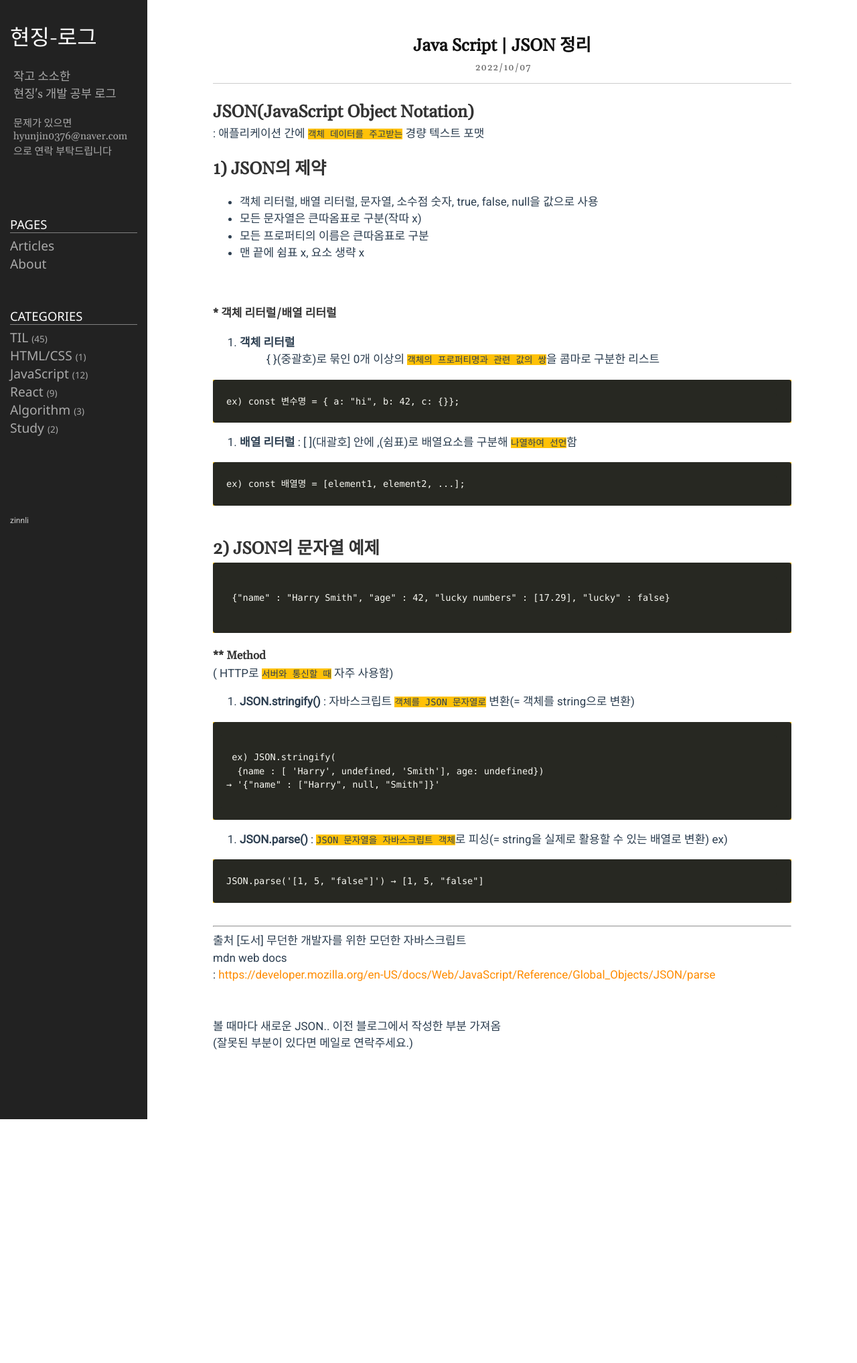
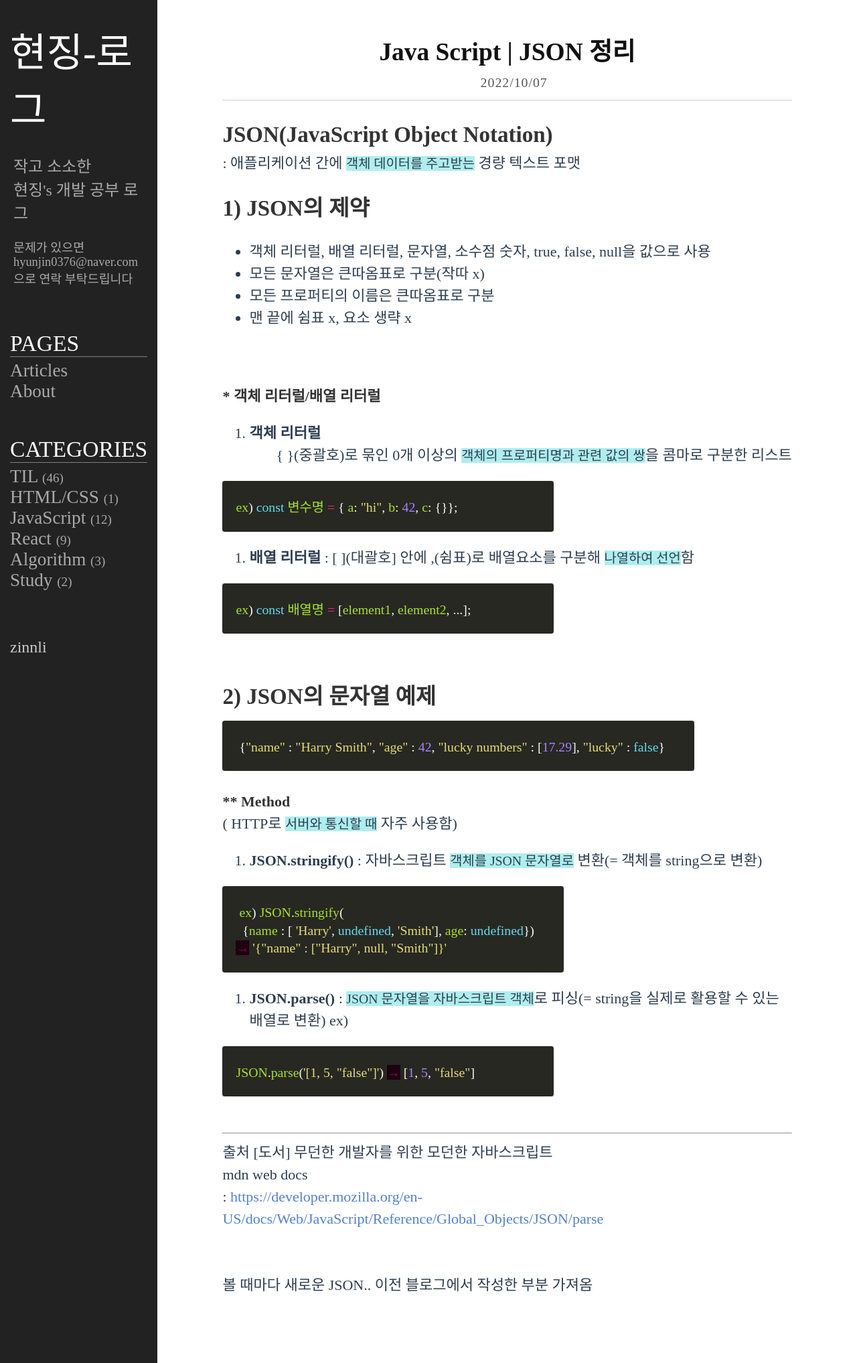
Before and after one commit to zinnli/zinnli.github.io, a Jekyll site: the page built from _posts/2022-10-07-JavaScript_JSON_02.markdown, in a window 1280 px wide. Shown: the whole page at 67% size. Built offline with Jekyll 4.4.1, drawn with Linux system fonts in a browser that asks for light colours; some web fonts are replaced; before the commit the page ends 1671 px from its top, so only the background shows below that.

Commit message:
WIL + 전체 레이아웃 수정

````diff
--- a/_posts/2022-10-07-JavaScript_JSON_02.markdown
+++ b/_posts/2022-10-07-JavaScript_JSON_02.markdown
@@ -11,26 +11,26 @@ category: JavaScript
 
 ## **1) JSON의 제약**
 
--    객체 리터럴, 배열 리터럴, 문자열, 소수점 숫자, true, false, null을 값으로 사용
+- 객체 리터럴, 배열 리터럴, 문자열, 소수점 숫자, true, false, null을 값으로 사용
 
--    모든 문자열은 큰따옴표로 구분(작따 x)
--    모든 프로퍼티의 이름은 큰따옴표로 구분
--    맨 끝에 쉼표 x, 요소 생략 x
+- 모든 문자열은 큰따옴표로 구분(작따 x)
+- 모든 프로퍼티의 이름은 큰따옴표로 구분
+- 맨 끝에 쉼표 x, 요소 생략 x
 
 <br/>
 
 #### **\* 객체 리터럴/배열 리터럴**
 
-1.   **객체 리터럴**
-     : { }(중괄호)로 묶인 0개 이상의 `객체의 프로퍼티명과 관련 값의 쌍`을 콤마로 구분한 리스트
+1.  **객체 리터럴**
+    : { }(중괄호)로 묶인 0개 이상의 `객체의 프로퍼티명과 관련 값의 쌍`을 콤마로 구분한 리스트
 
-```
+```javascript
 ex) const 변수명 = { a: "hi", b: 42, c: {}};
 ```
 
 2. **배열 리터럴** : [ ](대괄호] 안에 ,(쉼표)로 배열요소를 구분해 `나열하여 선언`함
 
-```
+```javascript
 ex) const 배열명 = [element1, element2, ...];
 ```
 
@@ -38,10 +38,8 @@ ex) const 배열명 = [element1, element2, ...];
 
 ## **2) JSON의 문자열 예제**
 
-```
-
+```javascript
  {"name" : "Harry Smith", "age" : 42, "lucky numbers" : [17.29], "lucky" : false}
-
 ```
 
 #### **\*\* Method**
@@ -50,18 +48,16 @@ ex) const 배열명 = [element1, element2, ...];
 
 1. **JSON.stringify()** : 자바스크립트 `객체를 JSON 문자열로` 변환(= 객체를 string으로 변환)
 
-```
-
+```javascript
  ex) JSON.stringify(
   {name : [ 'Harry', undefined, 'Smith'], age: undefined})
 → '{"name" : ["Harry", null, "Smith"]}'
-
 ```
 
 2. **JSON.parse()** : `JSON 문자열을 자바스크립트 객체`로 피싱(= string을 실제로 활용할 수 있는 배열로 변환)
    ex)
 
-```
+```javascript
 JSON.parse('[1, 5, "false"]') → [1, 5, "false"]
 ```
 
@@ -77,5 +73,3 @@ JSON.parse('[1, 5, "false"]') → [1, 5, "false"]
 <br/>
 볼 때마다 새로운 JSON.. 이전 블로그에서 작성한 부분 가져옴
 <br/>
-
-(잘못된 부분이 있다면 메일로 연락주세요.)
--- a/public/css/style.css
+++ b/public/css/style.css
@@ -1,6 +1,21 @@
 @import url(//fonts.googleapis.com/css?family=Ubuntu:500&subset=latin,latin-ext);
 @import url("https://fonts.googleapis.com/css?family=Gelasio|Kulim+Park|Nanum+Myeongjo|Nanum+Gothic|Noto+Sans|Noto+Sans+KR|Roboto&display=swap");
 @import url(syntax/monokai.css);
+
+@font-face {
+  font-family: "SeoulNamsanM";
+  src: url("https://cdn.jsdelivr.net/gh/projectnoonnu/noonfonts_two@1.0/SeoulNamsanM.woff")
+    format("woff");
+  font-weight: normal;
+  font-style: normal;
+}
+@font-face {
+  font-family: "GangwonEduSaeeum_OTFMediumA";
+  src: url("https://cdn.jsdelivr.net/gh/projectnoonnu/noonfonts_2201-2@1.0/GangwonEduSaeeum_OTFMediumA.woff")
+    format("woff");
+  font-weight: normal;
+  font-style: normal;
+}
 
 :root {
   --blue: #007bff;
@@ -29,7 +44,7 @@
   --breakpoint-md: 768px;
   --breakpoint-lg: 992px;
   --breakpoint-xl: 1200px;
-  --font-family-sans-serif: "Roboto", "Nanum Gothic";
+  --font-family-sans-serif: "GangwonEduSaeeum_OTFMediumA";
   --font-family-serif: "Nanum Myeongjo";
 }
 
@@ -58,7 +73,7 @@ body {
   height: 100%;
   margin: 0;
   padding: 0;
-  font-family: "Gelasio", "Nanum Myeongjo", serif;
+  font-family: var(--font-family-sans-serif);
   color: #2c3e50;
 }
 
@@ -82,8 +97,8 @@ pre {
 }
 
 code {
-  font-family: "Menlo", "Consolas", monospace;
-  font-size: 0.8em;
+  font-family: var(--font-family-sans-serif);
+  font-size: 0.9em;
   margin: 0px;
 }
 
@@ -121,20 +136,20 @@ code {
 }
 
 .sidebar-brand > a {
-  font-size: 200%;
-  font-family: "Gelasio";
+  font-size: 370%;
+  font-family: var(--font-family-sans-serif);
   color: #fff;
   margin-top: 50px;
 }
 
 .lead {
-  font-size: 110%;
+  font-size: 150%;
   margin: 0 5px;
   color: #aaa;
 }
 
 .sidebar-header {
-  margin-bottom: 50px;
+  margin-bottom: 30px;
 }
 
 .sidebar-nav {
@@ -142,22 +157,22 @@ code {
 }
 
 .nav-title {
-  font-size: 115%;
-  font-family: "Noto Sans";
+  font-size: 210%;
+  font-family: var(--font-family-sans-serif);
   text-transform: uppercase;
   border-bottom: 1px solid gray;
   margin-bottom: 5px;
 }
 
 a.nav-item {
-  font-size: 120%;
-  font-family: "Noto Sans";
+  font-size: 170%;
+  font-family: var(--font-family-sans-serif);
   text-transform: capitalize;
   color: #aaa;
 }
 
 a.nav-item:hover {
-  color: #777;
+  color: #5581ca;
 }
 
 .badge {
@@ -175,7 +190,7 @@ a.nav-item:hover {
 
 .post-link {
   margin-left: 10px;
-  font-size: 110%;
+  font-size: 115%;
   color: #333;
 }
 
@@ -210,21 +225,21 @@ article .share .twitter:hover {
 
 article .share .facebook:hover {
   color: #43609c;
-  border-color: #43609c;
+  border-color: #0e273b;
 }
 article .share .gplus:hover {
-  color: #c13929;
-  border-color: #c13929;
+  color: #5581ca;
+  border-color: #0e273b;
 }
 
 .page-header {
-  color: #e74c3c;
+  color: #5581ca;
   text-shadow: 1px 1px 1px rgba(150, 150, 150, 1);
 }
 
 article {
   padding: 0 5% 0;
-  font-size: 17px;
+  font-size: 22px;
   margin-bottom: 100px;
   line-height: 1.5;
 }
@@ -255,10 +270,10 @@ p {
   margin-bottom: 0;
 }
 article p {
-  font-family: "Roboto", "Nanum Gothic";
+  font-family: var(--font-family-sans-serif);
 }
 article li {
-  font-family: "Roboto", "Nanum Gothic";
+  font-family: var(--font-family-sans-serif);
 }
 article h1,
 article h2,
@@ -275,13 +290,13 @@ article.home h1 a,
 article.home h2 a,
 article.home h3 a,
 article.home h4 a {
-  color: #f2756a;
+  color: #5581ca;
 }
 article.home h1 a:hover,
 article.home h2 a:hover,
 article.home h3 a:hover,
 article.home h4 a:hover {
-  color: #e74c3c;
+  color: #5581ca;
 }
 
 header.post-header {
@@ -296,7 +311,7 @@ header.home {
 }
 
 .post-title {
-  font-size: 1.5em;
+  font-size: 1.7em;
   color: #111;
   font-weight: bold;
 }
@@ -305,7 +320,7 @@ header.home {
   text-transform: uppercase;
   color: #555;
   letter-spacing: 1px;
-  font-size: 0.8em;
+  font-size: 0.9em;
   display: inline-block;
   width: 80px;
 }
@@ -317,14 +332,14 @@ header.home {
 
 footer {
   padding-top: 15px;
-  font-family: "Ubuntu";
+  font-family: var(--font-family-sans-serif);
 }
 
 .sidebar-footer {
-  margin-top: 100px;
-  font-size: 0.75em;
+  margin-top: 50px;
+  font-size: 1.5em;
   font-weight: lighter;
-  font-family: "Roboto";
+  font-family: var(--font-family-sans-serif);
   line-height: 1.5;
 }
 
@@ -334,7 +349,7 @@ footer {
 
 /* 현진추가 */
 .lead:last-child {
-  font-size: 95%;
+  font-size: 115%;
 }
 
 .post-content h3 {
@@ -347,36 +362,36 @@ footer {
 .post-lit-deco {
   list-style-type: none;
   margin-left: -10px;
-  font-size: 15px;
+  font-size: 18px;
 }
 summary a .name,
 summary a .badge {
   margin-left: 5px;
 }
 summary::marker {
-  font-family: "Gelasio", "Nanum Myeongjo", serif;
+  font-family: var(--font-family-sans-serif);
   color: #555555;
-  font-size: 15px;
+  font-size: 18px;
 }
 .post-content summary a .name {
-  font-family: "Gelasio", "Nanum Myeongjo", serif;
+  font-family: var(--font-family-sans-serif);
   color: #111;
-  font-size: 1em;
+  font-size: 0.8em;
   font-weight: bold;
 }
 .post-content summary a .badge {
-  font-family: "Gelasio", "Nanum Myeongjo", serif;
+  font-family: var(--font-family-sans-serif);
   color: #555;
-  font-size: 0.5em;
+  font-size: 0.6em;
   font-weight: bold;
 }
 
 summary a.nav-item:hover {
-  color: #ff8c00;
+  color: #5581ca;
 }
 
 .highlighter-rouge {
-  background-color: #ffc107;
+  background-color: #afeeee;
 }
 
 .highlight {
@@ -387,7 +402,7 @@ article table {
   width: 80%;
   border: 1px solid #444444;
   border-collapse: collapse;
-  font-family: "Roboto", "Nanum Gothic";
+  font-family: var(--font-family-sans-serif);
 }
 tr,
 th,
@@ -395,7 +410,7 @@ td {
   border: 1px solid #444444;
   padding: 5px 10px;
   box-sizing: border-box;
-  font-family: "Roboto", "Nanum Gothic";
+  font-family: var(--font-family-sans-serif);
 }
 .language-java,
 .language-javascript,
@@ -408,13 +423,30 @@ td {
 }
 
 a {
-  color: #ff8c00;
+  color: #5581ca;
 }
 
 .content {
   /*margin-left: 180px;*/
   flex: 1 1 auto;
   padding: 0px 50px;
+}
+
+.mypage-flex {
+  display: flex;
+  justify-content: center;
+  align-items: center;
+  padding: 1%;
+  gap: 5%;
+  box-sizing: border-box;
+}
+.mypage-image {
+  width: 28%;
+  height: fit-content;
+}
+.mypage-text {
+  width: 70%;
+  height: 100%;
 }
 
 @media (max-width: 576px) {
@@ -454,4 +486,23 @@ a {
     visibility: hidden;
     display: none;
   }
+  .mypage-flex {
+    display: flex;
+    flex-direction: column;
+    justify-content: center;
+    align-items: center;
+    padding: 1%;
+    gap: 5%;
+    box-sizing: border-box;
+  }
+  .mypage-image {
+    width: 100%;
+    height: fit-content;
+  }
+  .mypage-text {
+    padding-top: 10px;
+    width: 100%;
+    height: 100%;
+    font-size: 20px;
+  }
 }
````
Also changed, not shown: _posts/2022-12-18-WIL_12.markdown (added, +23 -0 lines), _posts/2022-12-19-JS_study_10.markdown (+5 -7 lines), README.md.
